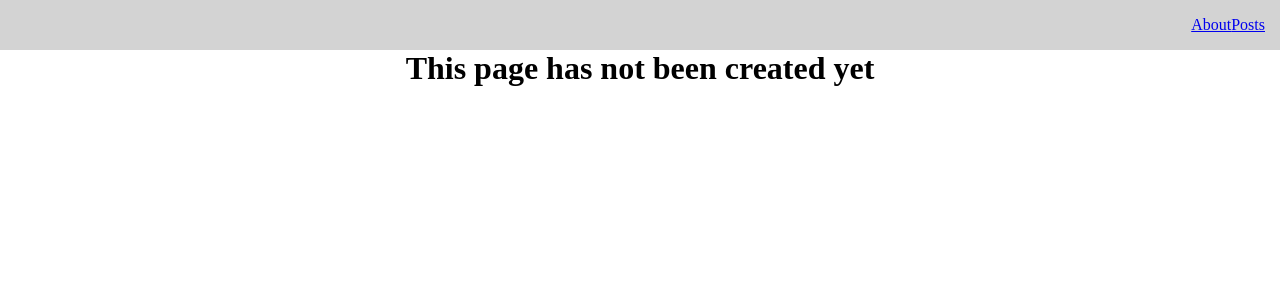
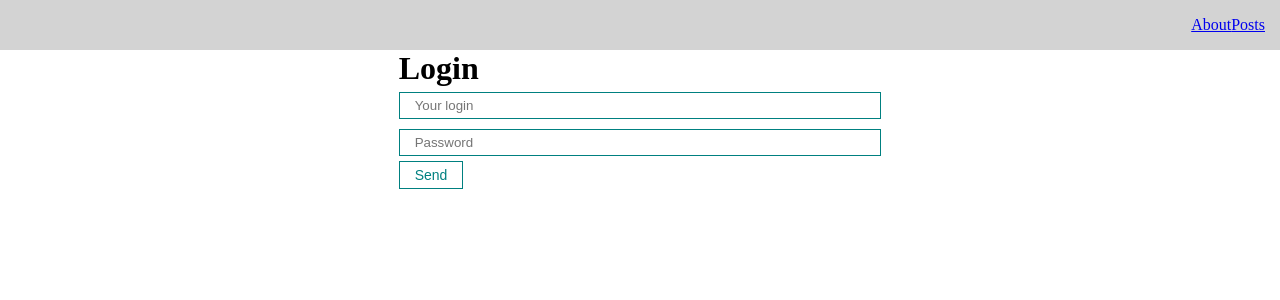
Before and after one commit to turelyk-arsen/react-fund-course, a React (Create React App) app: page /login in a window 1280 px wide. Shown: the top 300 px of the page. Built offline with nearby package versions, Linux system fonts and the light colour scheme.

Commit message:
auth, login

```diff
--- a/src/App.js
+++ b/src/App.js
@@ -2,13 +2,19 @@
 import { BrowserRouter } from "react-router-dom";
 import Navbar from "./components/UI/Navbar/Navbar";
 import AppRouter from "./components/AppRouter";
+import { useState } from "react";
+import { AuthContext } from "./context/context";
 
 function App() {
+  const [isAuth, setIsAuth] = useState(false);
+
   return (
-    <BrowserRouter>
-      <Navbar />
-      <AppRouter />
-    </BrowserRouter>
+    <AuthContext.Provider value={{ isAuth, setIsAuth: setIsAuth }}>
+      <BrowserRouter>
+        <Navbar />
+        <AppRouter />
+      </BrowserRouter>
+    </AuthContext.Provider>
   );
 }
 
--- a/src/components/AppRouter.jsx
+++ b/src/components/AppRouter.jsx
@@ -1,20 +1,22 @@
-import React from 'react';
+import React from "react";
 import { Route, Routes } from "react-router-dom";
-import { routers } from '../router/router';
+import { privateRoutes, publicRoutes } from "../router/router";
 
 const AppRouter = () => {
-    return (
-        <Routes>
-        {/* <Route path="/about" element={<About />} />
-        <Route exact path="/posts" element={<Posts />} /> */}
-        {/* <Route path="/" element={<Posts />} />
-        <Route exact path="/posts/:id" element={<PostIdPage />} />
-        <Route path="*" element={<Error />} /> */}
-        {routers.map(route =>
-          <Route path={route.path} element={route.element} exact={route.exact}/>
-        )}
-      </Routes>
-    );
+  const isAuth = false;
+  return isAuth ? (
+    <Routes>
+      {privateRoutes.map((route) => (
+        <Route path={route.path} element={route.element} exact={route.exact} />
+      ))}{" "}
+    </Routes>
+  ) : (
+    <Routes>
+      {publicRoutes.map((route) => (
+        <Route path={route.path} element={route.element} exact={route.exact} />
+      ))}
+    </Routes>
+  );
 };
 
 export default AppRouter;
--- /dev/null
+++ b/src/context/context.jsx
@@ -0,0 +1,3 @@
+import { createContext } from "react";
+
+export const AuthContext = createContext(null);
--- /dev/null
+++ b/src/pages/Login.jsx
@@ -0,0 +1,18 @@
+import React from "react";
+import MyInput from "../components/UI/Input/MyInput";
+import MyButton from "../components/UI/Button/MyButton";
+
+const Login = () => {
+  return (
+    <div>
+      <h1>Login</h1>
+      <form>
+        <MyInput type="text" placeholder="Your login" />
+        <MyInput type="password" placeholder="Password" />
+        <MyButton>Send</MyButton>
+      </form>
+    </div>
+  );
+};
+
+export default Login;
--- a/src/router/router.js
+++ b/src/router/router.js
@@ -1,13 +1,20 @@
 import About from "../pages/About";
 import Error from "../pages/Error";
+import Login from "../pages/Login";
 import PostIdPage from "../pages/PostIdPage";
 import Posts from "../pages/Posts";
 
 
-export const routers = [
+export const privateRoutes = [
     {path: '/about', element: <About/>, exact: true},
     {path: '/posts', element: <Posts/>, exact: true},
     {path: '/posts/:id', element: <PostIdPage/>, exact: true},
     {path: '/', element: <Posts/>, exact: true},
     {path: '*', element: <Error/>, exact: true},
 ]
+
+export const publicRoutes = [
+    {path: '/login', element: <Login/>, exact: true},
+    {path: '*', element: <Login/>, exact: true},
+
+]
```
